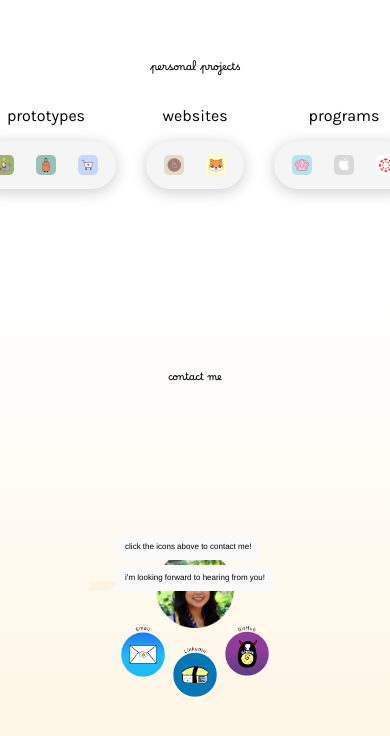
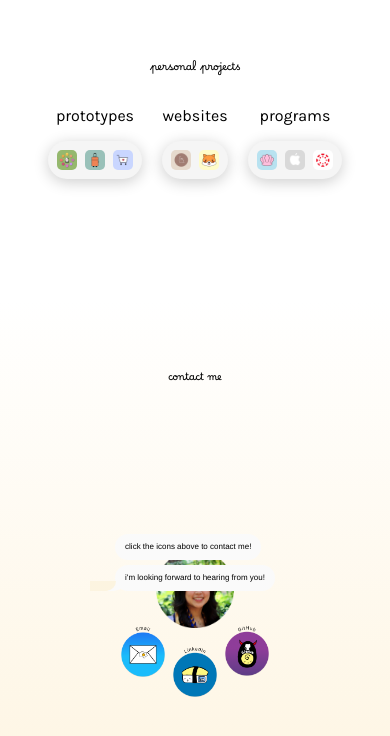
Before and after one commit to meganmok/meganmok.github.io, a React (Create React App) app: page /#/ in a window 390 px wide. Shown: the part 1103-1839 px from the top of the page. Built offline with nearby package versions, Linux system fonts and the light colour scheme.

Commit message:
adjusting projects size for tablet

```diff
--- a/src/pages/Projects.css
+++ b/src/pages/Projects.css
@@ -263,6 +263,38 @@ iframe {
   }
 
   @media screen and (max-width:900px) {
+    #projectDock {
+        display: flex;
+        flex-direction: row;
+        gap: 20px;
+    }
+
+    iframe {
+        margin-top: -50px;
+        margin-bottom: -50px;
+        height: 300px;
+        width: 200px;
+    }
+
+    .container {
+        gap: 0px;
+        border-radius: 25px;
+        padding-left: 5px;
+        padding-right: 5px;
+        padding-top: 5px;
+        padding-bottom: 5px;
+    }
+
+    #comingSoon {
+        font-family: Borel;
+        width: auto;
+        height: 250px;
+        display: flex;
+        align-items: center;
+        font-size: 12px;
+        color: gray;
+    }
+
     #projectTitle {
         font-size: 18px;
     }
@@ -276,6 +308,7 @@ iframe {
         margin-top: 80px;
         margin-bottom: 5px;
     }
+
     .app {
         width: 45px;
         height: 45px;
```
